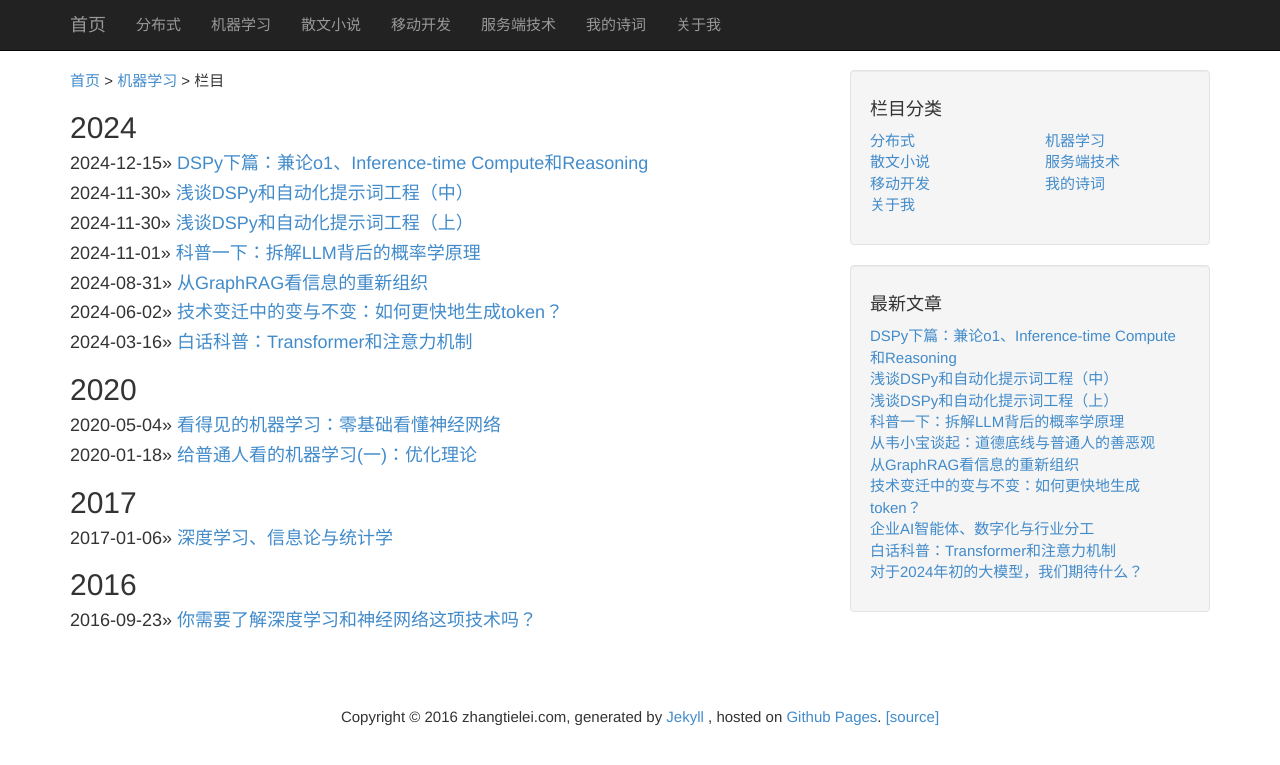
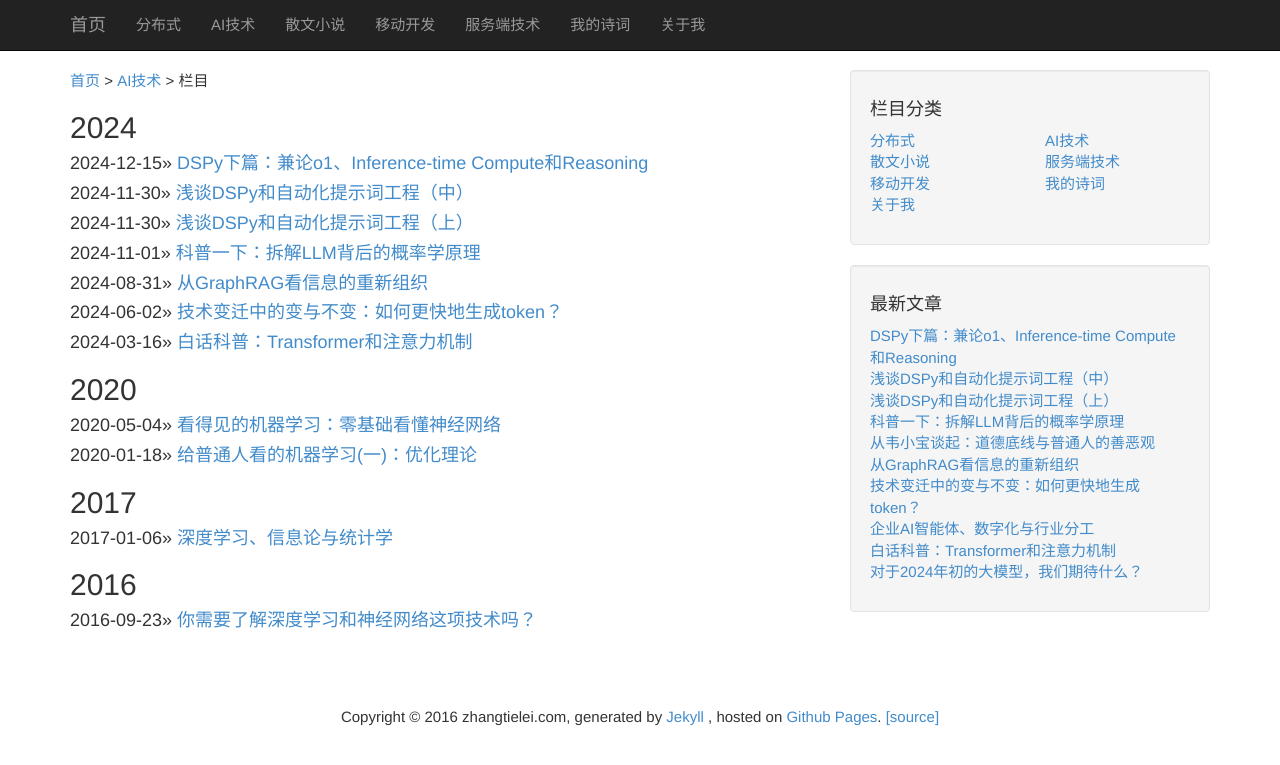
Before and after one commit to tielei/tielei.github.io, a Jekyll site: the page built from posts/ai.md, in a window 1280 px wide. Shown: the top 765 px of the page. Built offline with Jekyll 4.4.1, drawn with Linux system fonts in a browser that asks for light colours; comment, search, counter and statistics services are not loaded.

Commit message:
栏目改名

```diff
--- a/_config.yml
+++ b/_config.yml
@@ -11,7 +11,7 @@ url: http://zhangtielei.com
 domain: zhangtielei.com
 all_categories: [
 ["distributed_system", "分布式","/posts/distributed_system.html"],
-["ml", "机器学习","/posts/ml.html"],
+["ml", "AI技术","/posts/ai.html"],
 ["essay", "散文小说","/posts/essay.html"],
 ["client_dev", "移动开发","/posts/client_dev.html"],
 ["server", "服务端技术","/posts/server.html"],
--- a/_includes/categories.html
+++ b/_includes/categories.html
@@ -26,8 +26,8 @@
               <div class="col-lg-6">
                 <ul class="list-unstyled">
                   <li>
-                    <a href="/posts/ml.html">
-                      机器学习
+                    <a href="/posts/ai.html">
+                      AI技术
                     </a>
                   </li>
 		              <li>
```
Also changed, not shown: posts/ai.md (renamed from posts/ml.md).
